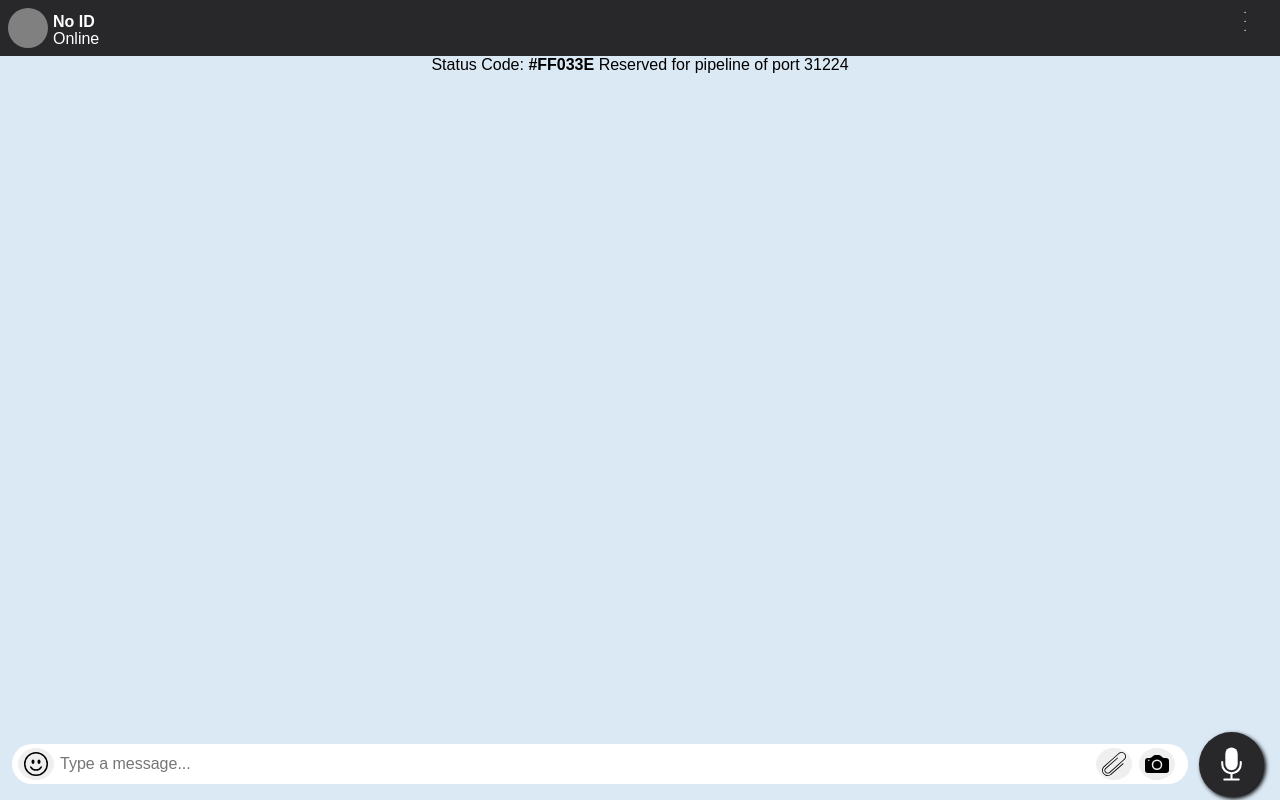
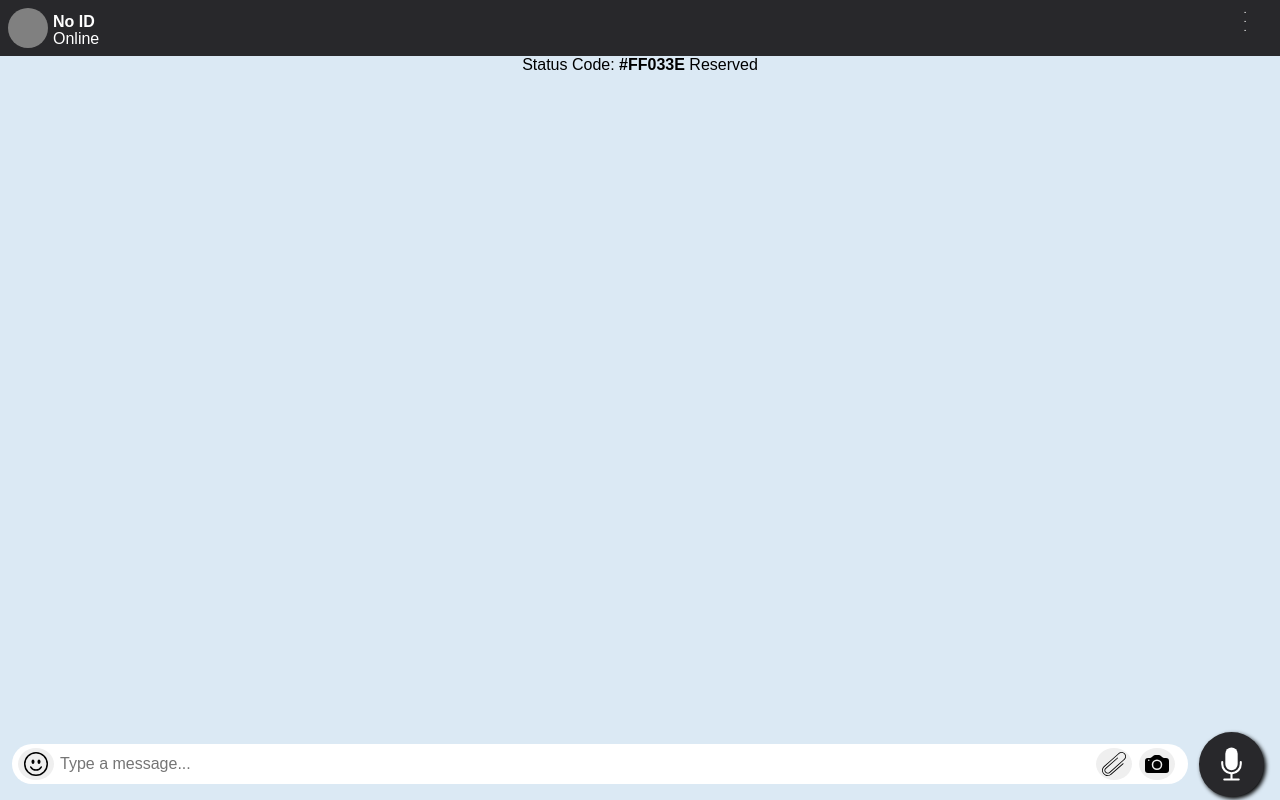
Before and after one commit to Immah007/nodejs-chat-deploy, a website: page public/index.html in a window 1280 px wide. Drawn offline with nearby package versions, Linux system fonts and the light colour scheme; no server answers; a web font is replaced by a local one.

Commit message:
index.html

```diff
--- a/public/index.html
+++ b/public/index.html
@@ -26,7 +26,7 @@
         </div>
       </div>
     </div>
-    <div id="toast-text"><p>Status Code: <b>#FF033E</b> Reserved for pipeline of port 31224</p></div>
+    <div id="toast-text"><p>Status Code: <b>#FF033E</b> Reserved</p></div>
     <div id="body"></div>
     <div id="foot">
         <div id="form" action="">
```
